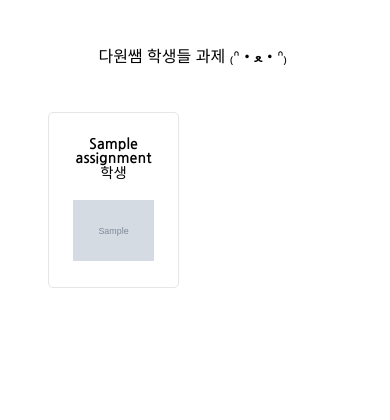
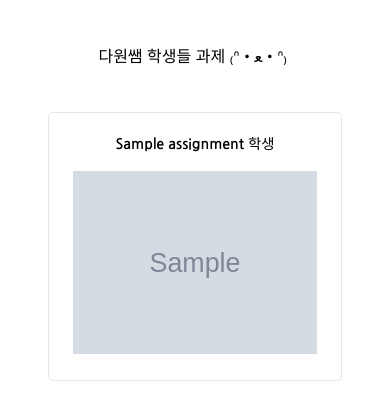
Before and after one commit to ddongule/dw-students, a Django app: page /teacher-admin/ in a window 390 px wide. Shown: the top 420 px of the page. Run offline with Django 3.2, Linux system fonts and the light colour scheme; tables that the repository leaves empty hold one stand-in row (values such as "Sample post"); grey boxes marked "Sample" are stand-in pictures.

Commit message:
css change

```diff
--- a/dw/settings.py
+++ b/dw/settings.py
@@ -15,7 +15,7 @@ SECRET_KEY = os.environ.get('DJANGO_SECRET_KEY', 'lmj#@!eg0l%_s1k@b)10$tiqbf=720
 # SECURITY WARNING: don't run with debug turned on in production!
 DEBUG = False
 
-ALLOWED_HOSTS = ['127.0.0.1','.herokuapp.com',]
+ALLOWED_HOSTS = ['127.0.0.1','.pythonanywhere.com','.herokuapp.com',]
 
 # Application definition
 
--- a/upload/static/upload/css/upload.css
+++ b/upload/static/upload/css/upload.css
@@ -150,7 +150,7 @@ table {
 .students{
     display: grid;
     grid-gap: 2rem;
-    grid-template-columns: repeat(auto-fill,minmax(10rem,1fr));
+    grid-template-columns: repeat(auto-fill,minmax(20rem,1fr));
     margin: 3em;
 }
 .students-assignment {
@@ -182,7 +182,7 @@ table {
     .students {
         display: grid;
         grid-gap: 2rem;
-        grid-template-columns: repeat(auto-fill,minmax(8rem,1fr));
+        grid-template-columns: repeat(auto-fill,minmax(16rem,1fr));
         margin: 3em;
     }
 }
```
Also changed, not shown: 1 other file.
